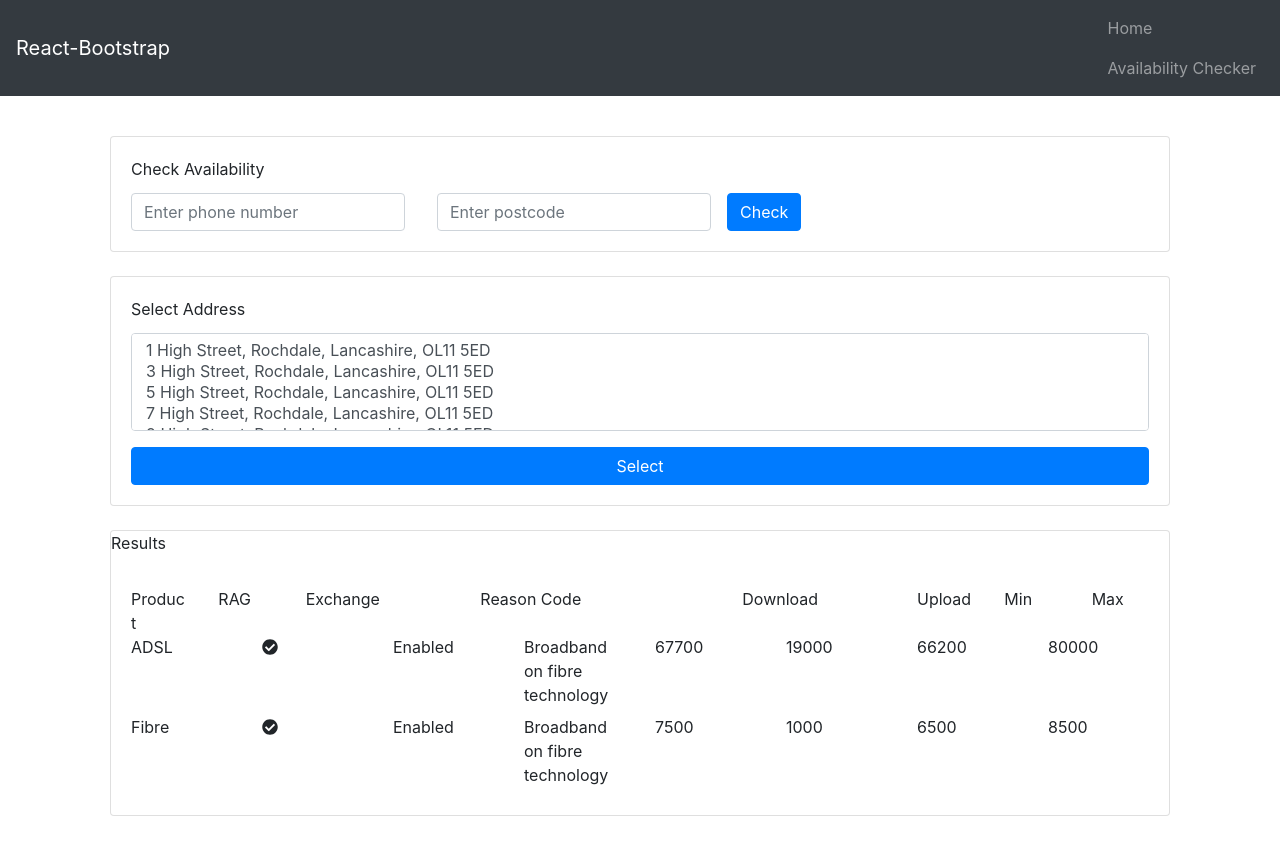
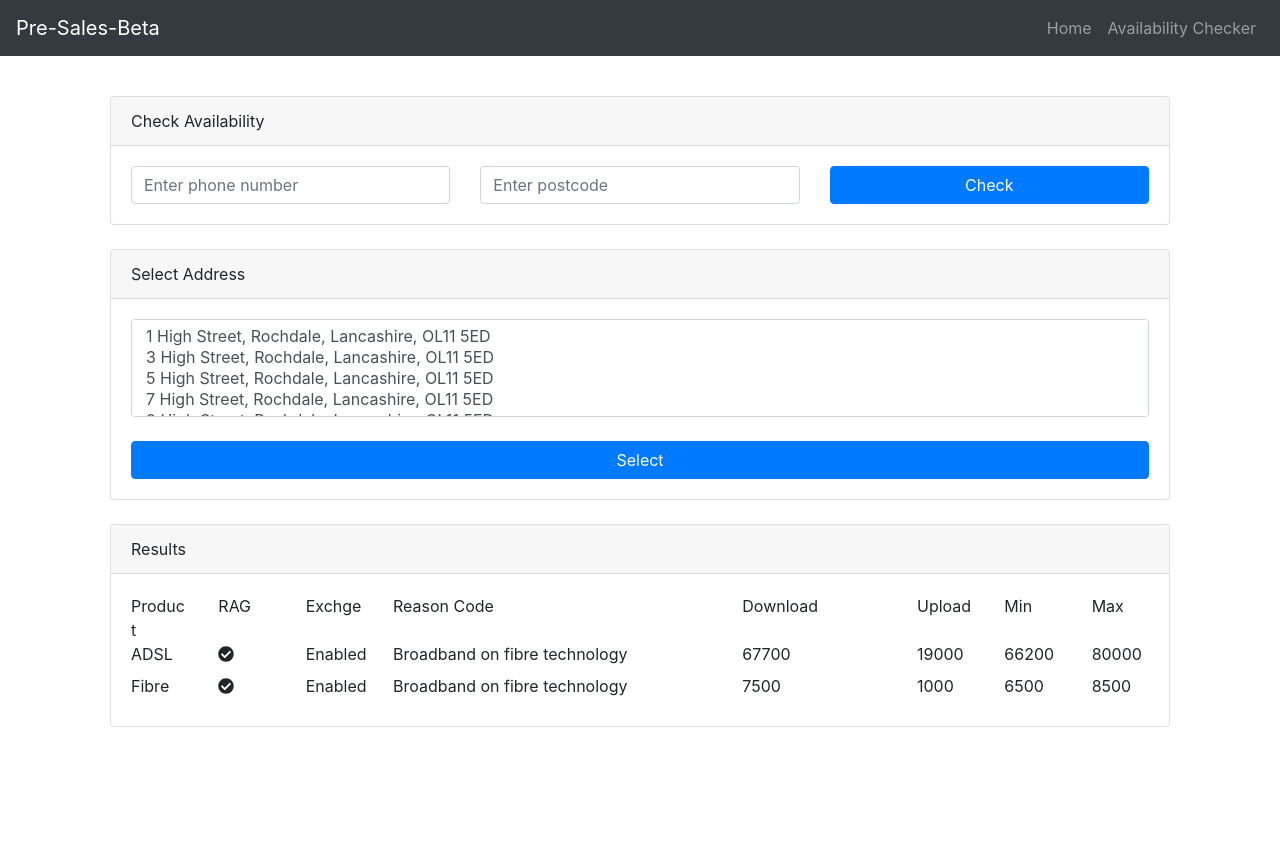
Before and after one commit to fahad-sarwar/pre-sales-beta, a React (Create React App) app: page / in a window 1280 px wide. After the commit the page ends 800 px from the top, so only its background shows below. Built offline with nearby package versions, Linux system fonts and the light colour scheme.

Commit message:
Redesign checker page

```diff
--- a/src/App.js
+++ b/src/App.js
@@ -3,12 +3,10 @@ import {
   Button,
   Card,
   CardBody,
-  CardTitle,
+  CardHeader,
   Col,
   Collapse,
   Container,
-  Form,
-  FormGroup,
   Input,
   Nav,
   NavItem,
@@ -33,7 +31,7 @@ class App extends Component {
   }
 
   toggle() {
-    this.state({
+    this.setState({
       isOpen: !this.state.isOpen
     });
   }
@@ -42,12 +40,14 @@ class App extends Component {
     return (
       <div>
         <Navbar dark expand="lg" color="dark">
-          <NavbarBrand href="#home">React-Bootstrap</NavbarBrand>
+          <NavbarBrand href="#home">Pre-Sales-Beta</NavbarBrand>
           <NavbarToggler onClick={this.toggle} />
           <Collapse isOpen={this.state.isOpen} navbar>
             <Nav className="ml-auto" navbar>
               <NavItem>
                 <NavLink href="#home">Home</NavLink>
+              </NavItem>
+              <NavItem>
                 <NavLink href="#availabilityChecker">
                   Availability Checker
                 </NavLink>
@@ -57,31 +57,29 @@ class App extends Component {
         </Navbar>
         <Container className="navbar-body-padding">
           <Card>
+          <CardHeader>Check Availability</CardHeader>
             <CardBody>
-              <CardTitle>Check Availability</CardTitle>
-              <Form inline>
-                <FormGroup className="mb-4 mr-sm-4 mb-sm-0">
+              <Row>
+                <Col>
                 <Input
                   name="phoneNumber"
                   id="phoneNumber"
                   placeholder="Enter phone number"
-                    className="mr-sm-2"
                 />
-                </FormGroup>
-                <FormGroup className="mb-2 mr-sm-2 mb-sm-0">
+                </Col>
+                <Col>
                   <Input
                     name="postcode"
                     id="postcode"
                     placeholder="Enter postcode"
-                    className="mr-sm-2"
                   />
-                </FormGroup>
-                <FormGroup className="mb-2 mr-sm-2 mb-sm-0">
-                  <Button color="primary" type="submit" block>
+                </Col>
+                <Col>
+                  <Button block color="primary" type="submit">
                     Check
                   </Button>
-                </FormGroup>
-              </Form>
+                </Col>
+              </Row>
             </CardBody>
           </Card>
           <Row>
@@ -89,10 +87,10 @@ class App extends Component {
             <Col>&nbsp;</Col>
           </Row>
           <Card>
+          <CardHeader>Select Address</CardHeader>
             <CardBody>
-              <CardTitle>Select Address</CardTitle>
-              <Form>
-                <FormGroup>
+              <Row>
+                <Col>
                   <Input
                     type="select"
                     name="selectAddress"
@@ -121,11 +119,18 @@ class App extends Component {
                       13 High Street, Rochdale, Lancashire, OL11 5ED
                     </option>
                   </Input>
-                </FormGroup>
+                </Col>
+              </Row>
+              <Row>
+                <Col>&nbsp;</Col>
+              </Row>
+              <Row>
+                <Col>
                   <Button color="primary" block>
                     Select
                   </Button>
-              </Form>
+                </Col>
+              </Row>
             </CardBody>
           </Card>
           <Row>
@@ -133,67 +138,67 @@ class App extends Component {
             <Col>&nbsp;</Col>
           </Row>
           <Card>
-            <CardTitle>Results</CardTitle>
+          <CardHeader>Results</CardHeader>
             <CardBody>
               <Row>
-                <Col md={1}>Product</Col>
-                <Col md={1}>RAG</Col>
-                <Col md={2}>Exchange</Col>
-                <Col md={3}>Reason Code</Col>
-                <Col md={2}>Download</Col>
-                <Col md={1}>Upload</Col>
-                <Col md={1}>Min</Col>
-                <Col md={1}>Max</Col>
+                <Col xs="1">Product</Col>
+                <Col xs="1">RAG</Col>
+                <Col xs="1">Exchge</Col>
+                <Col xs="4">Reason Code</Col>
+                <Col xs="2">Download</Col>
+                <Col xs="1">Upload</Col>
+                <Col xs="1">Min</Col>
+                <Col xs="1">Max</Col>
               </Row>
               <Row>
-                <Col>
+                <Col xs="1">
                   <label>ADSL</label>
                 </Col>
-                <Col>
+                <Col xs="1">
                   <FontAwesomeIcon icon={faCheckCircle} />
                 </Col>
-                <Col>
+                <Col xs="1">
                   <label>Enabled</label>
                 </Col>
-                <Col>
+                <Col xs="4">
                   <label>Broadband on fibre technology</label>
                 </Col>
-                <Col>
+                <Col xs="2">
                   <label>67700</label>
                 </Col>
-                <Col>
+                <Col xs="1">
                   <label>19000</label>
                 </Col>
-                <Col>
+                <Col xs="1">
                   <label>66200</label>
                 </Col>
-                <Col>
+                <Col xs="1">
                   <label>80000</label>
                 </Col>
               </Row>
               <Row>
-                <Col>
+                <Col xs="1">
                   <label>Fibre</label>
                 </Col>
-                <Col>
+                <Col xs="1">
                   <FontAwesomeIcon icon={faCheckCircle} />
                 </Col>
-                <Col>
+                <Col xs="1">
                   <label>Enabled</label>
                 </Col>
-                <Col>
+                <Col xs="4">
                   <label>Broadband on fibre technology</label>
                 </Col>
-                <Col>
+                <Col xs="2">
                   <label>7500</label>
                 </Col>
-                <Col>
+                <Col xs="1">
                   <label>1000</label>
                 </Col>
-                <Col>
+                <Col xs="1">
                   <label>6500</label>
                 </Col>
-                <Col>
+                <Col xs="1">
                   <label>8500</label>
                 </Col>
               </Row>
```
Lines whose indentation alone changed are shown as unchanged.
